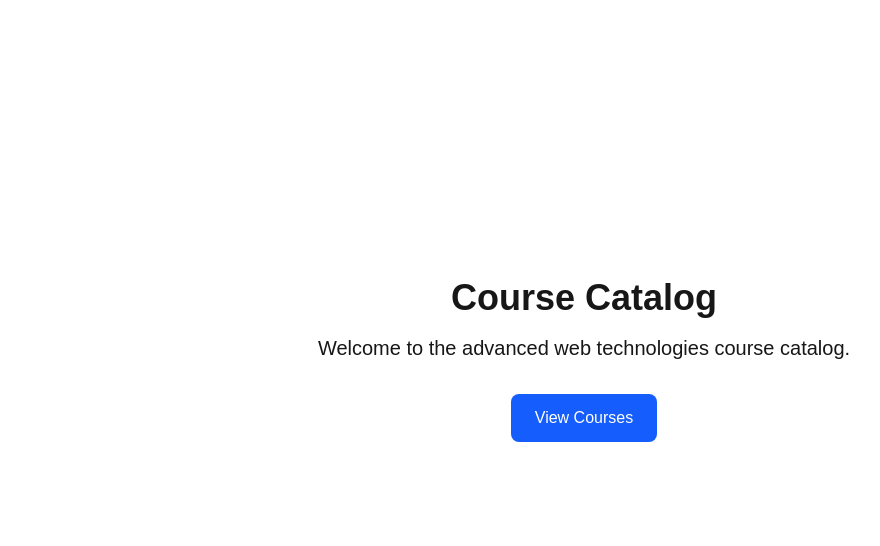
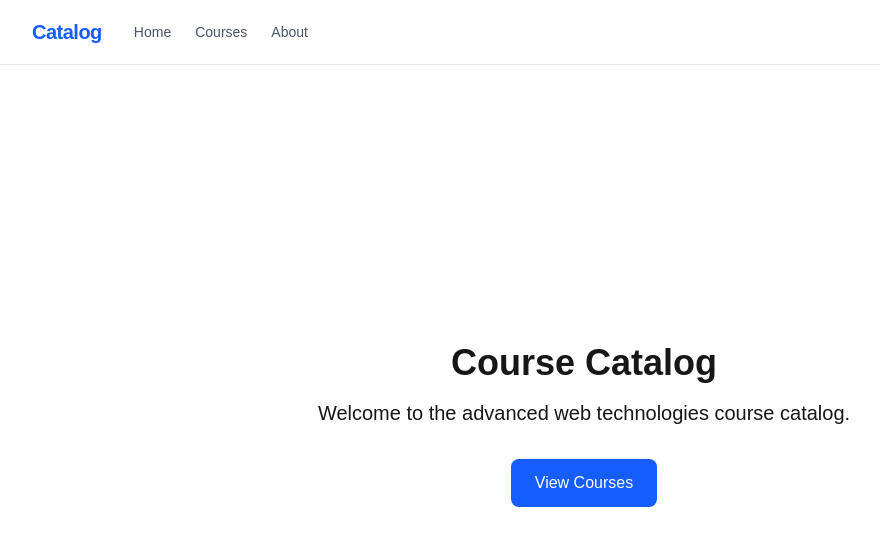
Before and after one commit to senseiGai/course-catalog, a Next.js app: page / in a window 1280 px wide. Shown: the top 546 px of the page, without its empty margins (56-936 px from the left). Built offline with nearby package versions, Linux system fonts and the light colour scheme.

Commit message:
style: add global navigation header

```diff
--- a/app/layout.tsx
+++ b/app/layout.tsx
@@ -1,5 +1,6 @@
 import type { Metadata } from "next";
 import { Geist, Geist_Mono } from "next/font/google";
+import Link from "next/link";
 import "./globals.css";
 
 const geistSans = Geist({
@@ -13,17 +14,34 @@ const geistMono = Geist_Mono({
 });
 
 export const metadata: Metadata = {
-  title: "Create Next App",
-  description: "Generated by create next app",
+  title: "Course Catalog",
+  description: "Advanced Web Technologies Course Catalog",
 };
 
-export default function RootLayout({ children }: LayoutProps<"/">) {
+export default function RootLayout({
+  children,
+}: Readonly<{
+  children: React.ReactNode;
+}>) {
   return (
-    <html
-      lang="en"
-      className={`${geistSans.variable} ${geistMono.variable} h-full antialiased`}
-    >
-      <body className="min-h-full flex flex-col">{children}</body>
+    <html lang="en" className={`${geistSans.variable} ${geistMono.variable} h-full antialiased`}>
+      <body className="min-h-full flex flex-col font-sans">
+        <header className="sticky top-0 z-10 bg-white/80 dark:bg-gray-950/80 backdrop-blur-md border-b border-gray-200 dark:border-gray-800">
+          <nav className="max-w-6xl mx-auto px-6 h-16 flex items-center gap-8">
+            <Link href="/" className="font-bold text-xl tracking-tight text-blue-600 dark:text-blue-400">
+              Catalog
+            </Link>
+            <div className="flex gap-6 text-sm font-medium text-gray-600 dark:text-gray-300">
+              <Link href="/" className="hover:text-blue-600 dark:hover:text-blue-400 transition-colors">Home</Link>
+              <Link href="/courses" className="hover:text-blue-600 dark:hover:text-blue-400 transition-colors">Courses</Link>
+              <Link href="/about" className="hover:text-blue-600 dark:hover:text-blue-400 transition-colors">About</Link>
+            </div>
+          </nav>
+        </header>
+        <main className="flex-grow">
+          {children}
+        </main>
+      </body>
     </html>
   );
 }
```
